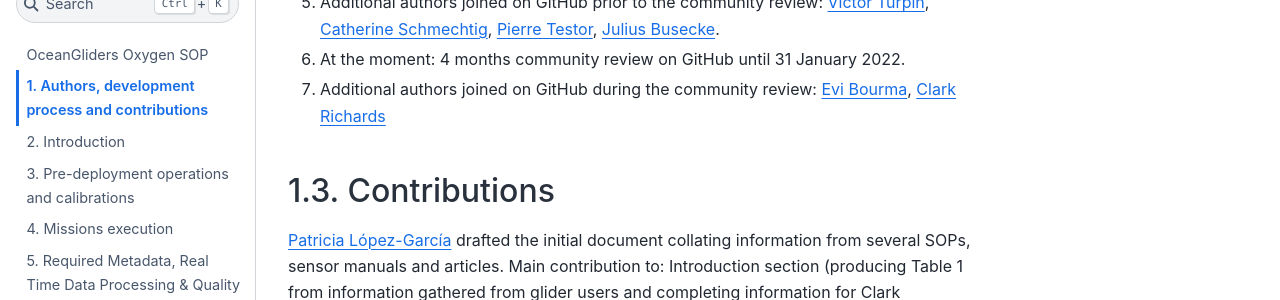
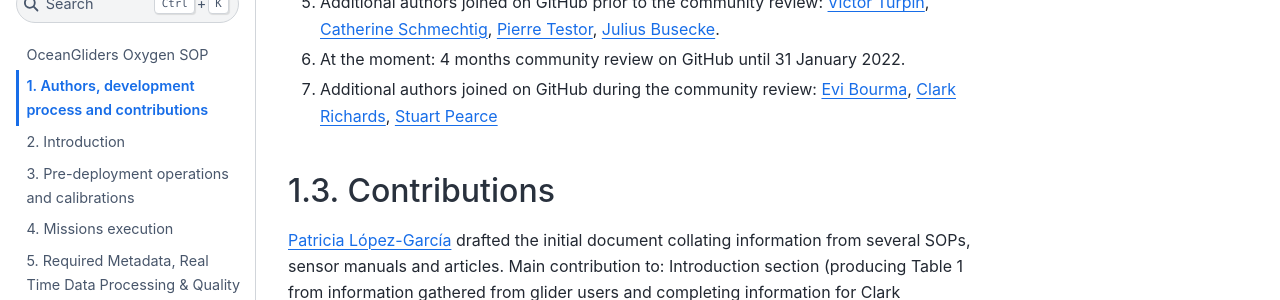
Before and after one commit to OceanGlidersCommunity/Oxygen_SOP, a Jupyter Book: the page built from sections/authors_SOP_development_process.md, in a window 1280 px wide and 900 px high, scrolled down 1534 px. Shown: the part 154-454 px from the top of the window. Built offline with Jupyter Book 1.0.4 settings and Sphinx 7.4.7 and the Sphinx Book theme 1.1.4, drawn with Linux system fonts in a browser that asks for light colours.

Commit message:
Update authors_SOP_development_process.md

```diff
--- a/sections/authors_SOP_development_process.md
+++ b/sections/authors_SOP_development_process.md
@@ -40,7 +40,7 @@ Additional authors joined: [Bastien Y. Queste](https://github.com/bastienqueste)
 
 6) At the moment: 4 months community review on GitHub until 31 January 2022.
 
-7) Additional authors joined on GitHub during the community review: [Evi Bourma](https://github.com/evibourma), [Clark Richards](https://github.com/richardsc)
+7) Additional authors joined on GitHub during the community review: [Evi Bourma](https://github.com/evibourma), [Clark Richards](https://github.com/richardsc), [Stuart Pearce](https://github.com/s-pearce)
 
 ## Contributions
 
```
